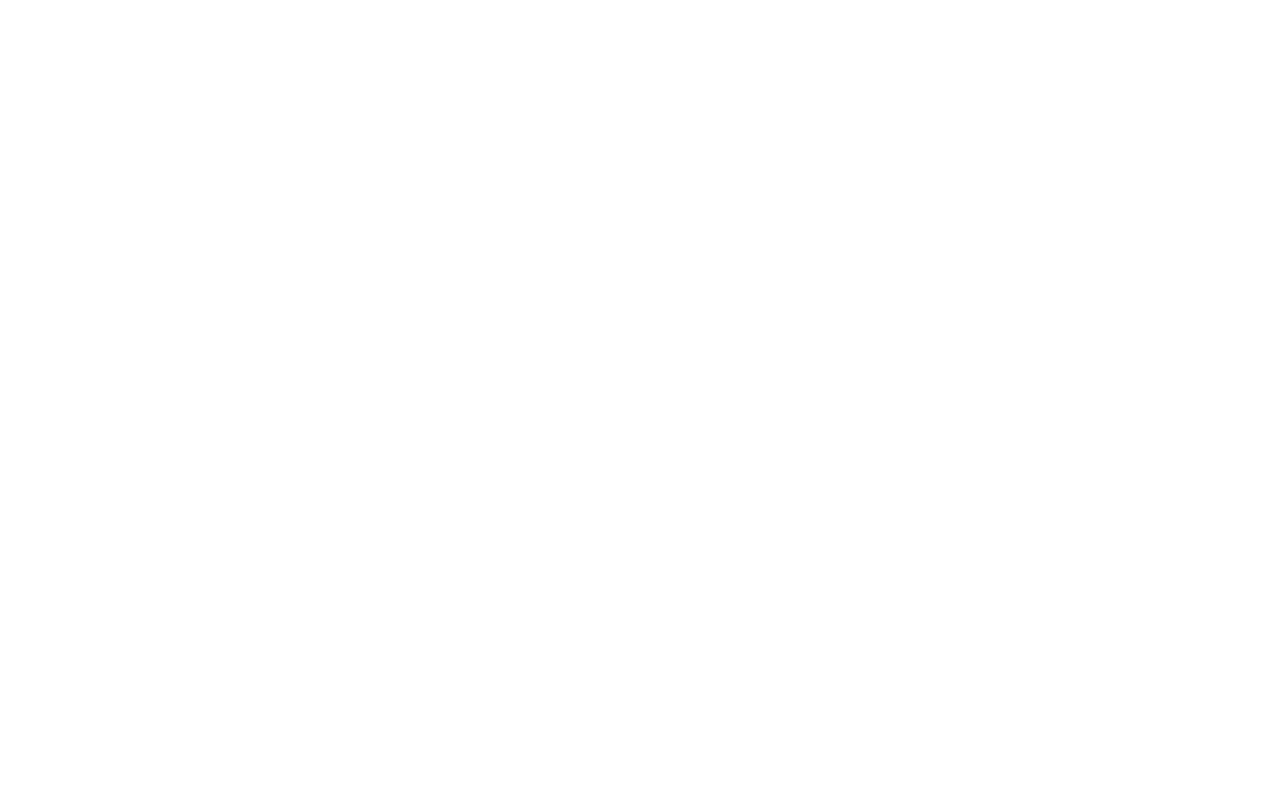
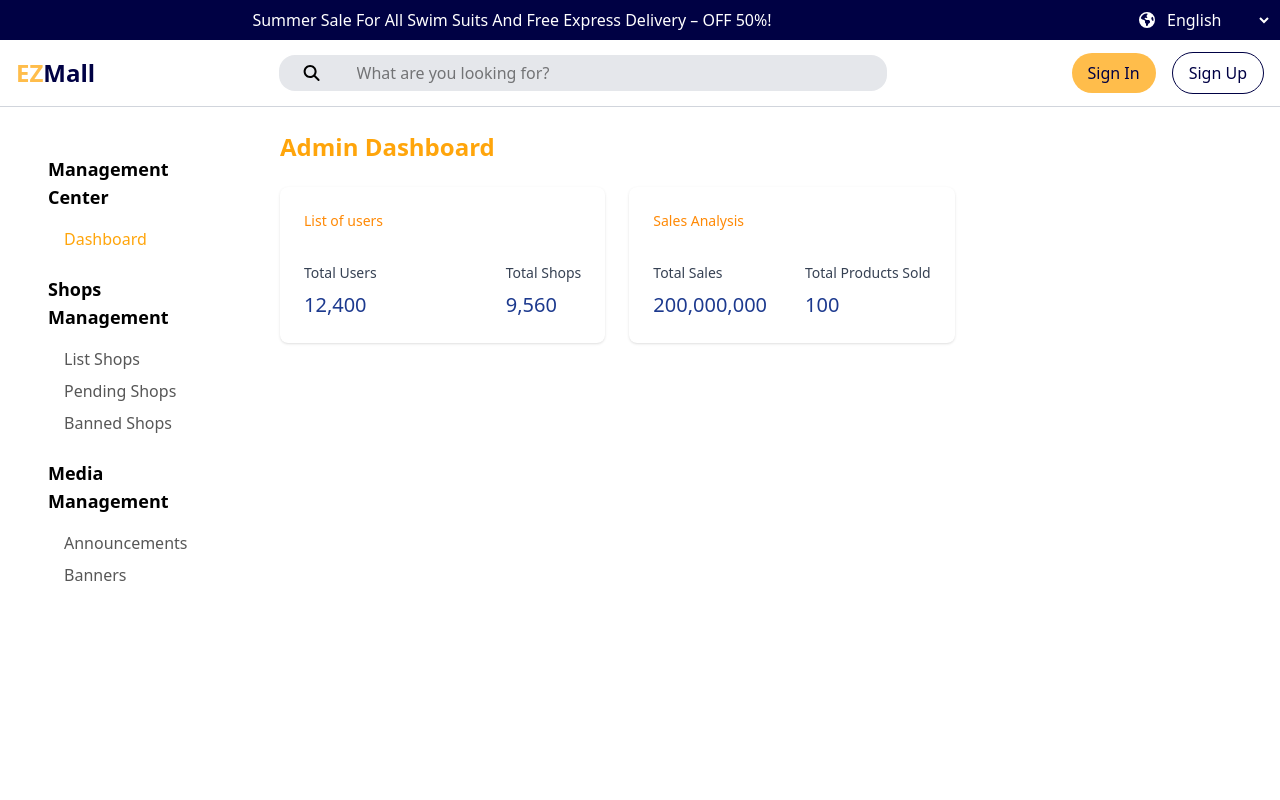
Before and after one commit to MrT2008/Ecommercial_Platform, a React (Vite) app in the folder client/: page /admin/admin-dashboard in a window 1280 px wide. Before the commit this address had no page. Shown: the top 800 px of the page. Built offline with nearby package versions, Linux system fonts and the light colour scheme.

Commit message:
fix admin side bar

```diff
--- a/client/src/App.jsx
+++ b/client/src/App.jsx
@@ -26,6 +26,8 @@ import PendingPayment from "./pages/account/PendingPayment";
 import OngoingOrders from "./pages/account/OngoingOrders";
 import CompletedOrders from "./pages/account/CompletedOrders";
 import Cancellations from "./pages/account/Cancellations";
+import AdminBanner from "./pages/admin/adminBanner";
+import Dashboard from "./pages/admin/adminDashboard";
 
 function App() {
   const { user, loading } = useAuth();
@@ -57,12 +59,27 @@ function App() {
           <Route path="seller-dashboard" element={<SellerDashboard />} />
           <Route path="all-order" element={<AllOrder />} />
         </Route>
-
-
+        <Route path="/account" element={<MainLayout />}>
+          <Route path="profile" element={<AccountProfile />} />
+          <Route path="address" element={<AccountAddress />} />
+          <Route path="credit_card" element={<AccountCreditCard />} />
+          <Route path="changing_password" element={<AccountPassword />} />
+          <Route path="pending" element={<PendingPayment />} />
+          <Route path="ongoing" element={<OngoingOrders />} />
+          <Route path="completed" element={<CompletedOrders />} />
+          <Route path="cancellations" element={<Cancellations />} />
+        </Route>
+        <Route path="/admin" element={<MainLayout />}>
+          <Route path="admin-dashboard" element={<Dashboard />} />
+          <Route path="pending-shops" element={<PendingShops />} />
+          <Route path="list-shops" element={<ListAllShops />} />
+          <Route path="banned-shops" element={<BannedShops />} />
+          <Route path="announcements" element={<AnnouncementsPage />} />
+          <Route path="admin-banner" element={<AdminBanner />} />
+        </Route>
 
         {/* Private routes for sellers */}
         {/* <Route element={<PrivateRoute isAllowed={isSeller} redirectPath="/login"><MainLayout /></PrivateRoute>}>
-          <Route path="/pending-shops" element={<PendingShops />} />
           <Route path="/seller">
             <Route path="category" element={<Category />} />
             <Route path="all-product" element={<AllProduct />} />
@@ -74,16 +91,7 @@ function App() {
         {/* Add seller-specific routes here */}
         {/* </Route> */}
 
-        <Route path="/account" element={<MainLayout />}>
-          <Route path="profile" element={<AccountProfile />} />
-          <Route path="address" element={<AccountAddress />} />
-          <Route path="credit_card" element={<AccountCreditCard />} />
-          <Route path="changing_password" element={<AccountPassword />} />
-          <Route path="pending" element={<PendingPayment />} />
-          <Route path="ongoing" element={<OngoingOrders />} />
-          <Route path="completed" element={<CompletedOrders />} />
-          <Route path="cancellations" element={<Cancellations />} />
-        </Route>
+
 
         {/* Protected routes */}
         <Route element={<MainLayout />}>
--- a/client/src/components/admin/adminSidebar.jsx
+++ b/client/src/components/admin/adminSidebar.jsx
@@ -1,11 +1,14 @@
-
+import { useLocation } from 'react-router-dom';
 const Sidebar = () => {
+  const location = useLocation();
+  const currentPath = location.pathname;
+  const isActive = (path) => currentPath === path;
     return (
       <div className="w-1/5 h-screen p-12">
         <h2 className="text-lg font-bold mb-4">Management Center</h2>
         <ul className="mb-6">
           <li className="mb-2">
-            <a href="/admin/announcements" className="text-gray-700 hover:text-[#FFA50B] px-4">
+            <a href="/admin/admin-dashboard" className={`${isActive('/admin/admin-dashboard') ? 'active' : ''} hover:text-[#FFA50B] px-4`}>
               Dashboard
             </a>
           </li>
@@ -13,17 +16,17 @@ const Sidebar = () => {
         <h2 className="text-lg font-bold mb-4">Shops Management</h2>
         <ul className="mb-6">
           <li className="mb-2">
-            <a href="/admin/list-all-shops" className="text-gray-700 hover:text-[#FFA50B] px-4">
+            <a href="/admin/list-shops" className={`${isActive('/admin/list-shops') ? 'active' : ''}  hover:text-[#FFA50B] px-4`}>
               List Shops
             </a>
           </li>
           <li className="mb-2">
-            <a href="/admin/pending-shops" className="text-[#FFA50B] font-bold px-4">
+            <a href="/admin/pending-shops" className={`${isActive('/admin/pending-shops') ? 'active' : ''} hover:text-[#FFA50B] px-4`}>
               Pending Shops
             </a>
           </li>
           <li className="mb-2">
-            <a href="/admin/banned-shops" className="text-gray-700 hover:text-[#FFA50B] px-4">
+            <a href="/admin/banned-shops" className={`${isActive('/admin/banned-shops') ? 'active' : ''} hover:text-[#FFA50B] px-4`}>
               Banned Shops
             </a>
           </li>
@@ -31,12 +34,12 @@ const Sidebar = () => {
         <h2 className="text-lg font-bold mb-4">Media Management</h2>
         <ul>
           <li className="mb-2">
-            <a href="#" className="text-gray-700 hover:text-[#FFA50B] px-4">
+            <a href="/admin/announcements" className={`${isActive('/admin/announcements') ? 'active' : ''} text-gray-700 hover:text-[#FFA50B] px-4`}>
               Announcements
             </a>
           </li>
           <li className="mb-2">
-            <a href="#" className="text-gray-700 hover:text-[#FFA50B] px-4">
+            <a href="/admin/admin-banner" className={`${isActive('/admin/admin-banner') ? 'active' : ''} hover:text-[#FFA50B] px-4`}>
               Banners
             </a>
           </li>
--- /dev/null
+++ b/client/src/pages/admin/adminBanner.jsx
@@ -0,0 +1,123 @@
+import { useState } from 'react';
+import SecondaryButton from '../../components/shares/SecondaryButton';
+import Sidebar from '../../components/admin/adminSidebar';
+import { FontAwesomeIcon } from "@fortawesome/react-fontawesome";
+import { faTrash, faEdit } from "@fortawesome/free-solid-svg-icons";
+import AddBannerDialog from "../../pages/seller/AddBannerDialog";
+
+const AdminBanner = () => {
+  const [isDialogOpen, setIsDialogOpen] = useState(false);
+  const [editingBanner, setEditingBanner] = useState(null);
+  const [banners, setBanners] = useState([
+    {
+      id: 1,
+      image:
+        'https://mega.com.vn/media/news/1406_hinh-nen-meo-4k-pc85.jpg',
+      title: 'Flash Sale Alert – Grab Your Smartphone Now!',
+      isActive: true,
+    },
+    {
+      id: 2,
+      image:
+        'https://mega.com.vn/media/news/1406_hinh-nen-meo-4k-pc85.jpg',
+      title: 'Flash Sale Alert – Grab Your Smartphone Now!',
+      isActive: true,
+    },
+  ]);
+
+  const handleDelete = (id) => {
+    setBanners(banners.filter((b) => b.id !== id));
+  };
+
+  const handleToggle = (id) => {
+    setBanners(
+      banners.map((b) =>
+        b.id === id ? { ...b, isActive: !b.isActive } : b
+      )
+    );
+  };
+
+  const handleOpenDialog = (banner = null) => {
+    setEditingBanner(banner);
+    setIsDialogOpen(true);
+  };
+
+  const handleSaveBanner = (bannerData) => {
+    if (editingBanner) {
+      // Update existing banner
+      setBanners(banners.map(b => b.id === bannerData.id ? bannerData : b));
+    } else {
+      // Add new banner
+      setBanners([...banners, bannerData]);
+    }
+  };
+
+  return (
+    <div className="flex">
+      <Sidebar />
+      <div className="w-4/5 p-6 py-12 px-8">
+        <div className="flex justify-between items-center mb-6">
+          <h2 className="text-2xl font-bold text-[#FFA50B]">Marketing Banner</h2>
+          {/* <SecondaryButton title="Add new banner" onClick={() => handleOpenDialog()} /> */}
+        </div>
+
+        <div className="space-y-6">
+          {banners.map((banner) => (
+            <div
+              key={banner.id}
+              className="border-2 border-blue-200 rounded overflow-hidden"
+            >
+              <div className="relative">
+                <img
+                  src={banner.image}
+                  alt="banner"
+                  className="w-full h-[400px] object-cover rounded"
+                />
+                <button
+                  className="text-[#EA4335] h-[50px] w-[50px] absolute top-3 right-3 bg-white p-2 rounded-full"
+                  title="Delete"
+                  onClick={() => handleDelete(banner.id)}
+                >
+                  <FontAwesomeIcon icon={faTrash} />
+                </button>
+                {/* <button
+                  className="text-white h-[50px] w-[50px] absolute top-3 right-16 bg-blue-500 p-2 rounded-full"
+                  title="Edit"
+                  onClick={() => handleOpenDialog(banner)}
+                >
+                  <FontAwesomeIcon icon={faEdit} />
+                </button> */}
+              </div>
+              <div className="bg-gray-800 text-white p-3 flex justify-between items-center">
+                <span className="text-sm">Title: {banner.title}</span>
+                <label className="inline-flex items-center cursor-pointer">
+                  <input
+                    type="checkbox"
+                    className="sr-only peer"
+                    checked={banner.isActive}
+                    onChange={() => handleToggle(banner.id)}
+                  />
+                  <div className="relative w-11 h-6 bg-gray-300 peer-checked:bg-green-500 rounded-full">
+                    <div className={`absolute top-0.5 left-0.5 w-5 h-5 bg-white rounded-full shadow-md transform transition-transform duration-300 ${banner.isActive ? 'translate-x-5' : ''}`} />
+                  </div>
+                </label>
+              </div>
+            </div>
+          ))}
+        </div>
+
+        {/* <AddBannerDialog
+          isOpen={isDialogOpen}
+          onClose={() => {
+            setIsDialogOpen(false);
+            setEditingBanner(null);
+          }}
+          onSave={handleSaveBanner}
+          editBanner={editingBanner}
+        /> */}
+      </div>
+    </div>
+  );
+};
+
+export default AdminBanner;
--- /dev/null
+++ b/client/src/pages/admin/adminDashboard.jsx
@@ -0,0 +1,82 @@
+import { useState } from 'react';
+import PropTypes from 'prop-types';
+import Sidebar from '../../components/admin/adminSidebar';
+import TitlePage from '../../components/shares/TitlePage';
+// Mock data file (normally would be in a separate file)
+const mockData = {
+    users: {
+        title: "List of users",
+        metrics: [
+            { label: "Total Users", value: "12,400" },
+            { label: "Total Shops", value: "9,560" }
+        ]
+    },
+    sales: {
+        title: "Sales Analysis",
+        metrics: [
+            { label: "Total Sales", value: "200,000,000" },
+            { label: "Total Products Sold", value: "100" }
+        ]
+    }
+};
+
+// Card component
+const MetricCard = ({ data }) => {
+    const title = data?.title || "";
+    const metrics = data?.metrics || [];
+
+    return (
+        <div className="bg-white rounded-lg shadow-sm p-6 w-full min-w-[250px]">
+            <h2 className="text-orange-400 font-medium text-sm mb-8">{title}</h2>
+            <div className="flex justify-between">
+                {metrics.map((metric, index) => (
+                    <div key={index} className="flex flex-col">
+                        <span className="text-sm text-gray-700 mb-2">{metric.label}</span>
+                        <span className="text-blue-900 text-xl font-medium">{metric.value}</span>
+                    </div>
+                ))}
+            </div>
+        </div>
+    );
+};
+
+// Props validation
+MetricCard.propTypes = {
+    data: PropTypes.shape({
+        title: PropTypes.string.isRequired,
+        metrics: PropTypes.arrayOf(
+            PropTypes.shape({
+                label: PropTypes.string.isRequired,
+                value: PropTypes.string.isRequired
+            })
+        ).isRequired
+    }).isRequired
+};
+
+// Dashboard with both cards
+export default function Dashboard() {
+    return (
+
+        <div>
+
+            <div className="flex">
+                {/* Sidebar */}
+                <Sidebar />
+
+                {/* Main Content */}
+                <div className="w-4/5 p-6">
+                    <TitlePage title={"Admin Dashboard"} />
+
+                    <div className="flex mt-6 gap-6">
+                        <div className="w-1/3">
+                            <MetricCard data={mockData.users} />
+                        </div>
+                        <div className="w-1/3">
+                            <MetricCard data={mockData.sales} />
+                        </div>
+                    </div>
+                </div>
+            </div>
+        </div>
+    );
+}
```
Lines whose indentation alone changed are shown as unchanged.
